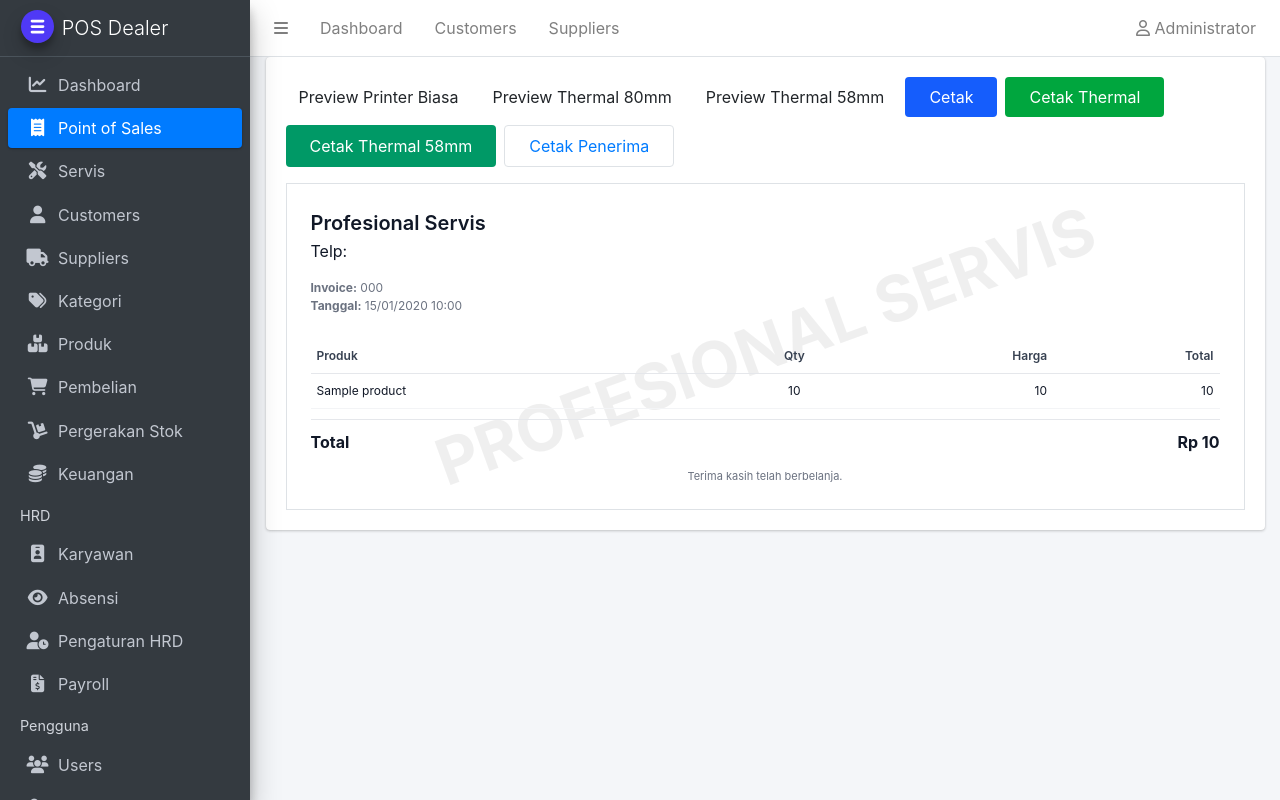
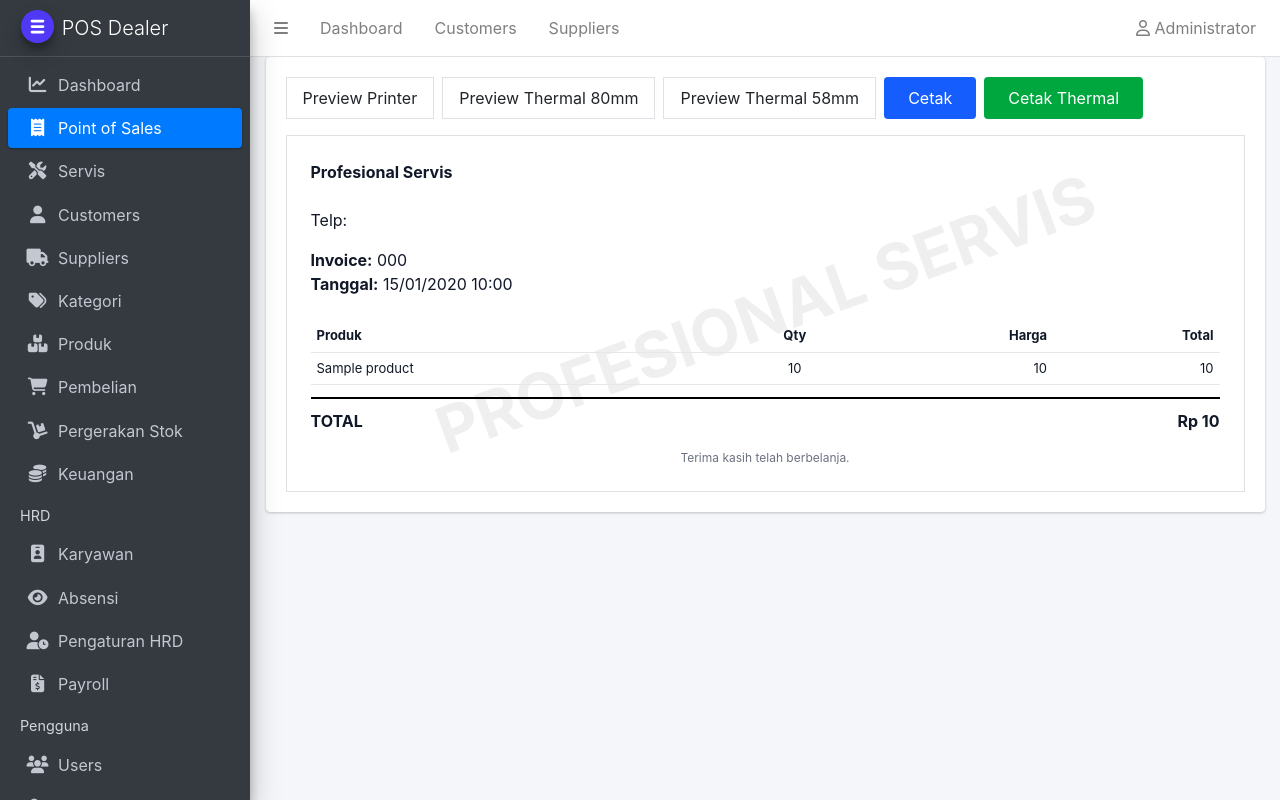
Before and after one commit to deevseek/poslaravel, a Laravel app: page /pos/transactions/1/receipt in a window 1280 px wide. Run offline with Laravel 12, Linux system fonts and the light colour scheme; a user stored in the database is signed in; data comes from the database, SQL or seed files in the repository; tables that the repository leaves empty hold one stand-in row (values such as "Sample post"); style sheets or scripts are compiled from the project's sources; some libraries are stand-ins or nearby versions.

Commit message:
Update receipt.blade.php

```diff
--- a/resources/views/pos/receipt.blade.php
+++ b/resources/views/pos/receipt.blade.php
@@ -1,13 +1,16 @@
 <x-app-layout title="Struk Pembayaran">
+
 <style>
-/* ================== GLOBAL ================== */
+/* =====================================================
+   GLOBAL
+===================================================== */
 .receipt-layout {
     margin: 0 auto;
-    background: white;
+    background: #fff;
     color: #111827;
-    font-family: "Inter", ui-sans-serif, system-ui, -apple-system, sans-serif;
+    font-family: "Inter", system-ui, -apple-system, sans-serif;
     position: relative;
-    overflow: hidden;
+    box-sizing: border-box;
 }
 
 .receipt-standard,
@@ -18,65 +21,122 @@
     z-index: 1;
 }
 
-/* ================== MODE SWITCH ================== */
+/* =====================================================
+   MODE SWITCH
+===================================================== */
 .receipt-layout[data-format="standard"] .receipt-standard {
     display: block;
 }
-
 .receipt-layout[data-format="thermal80"] .receipt-thermal-80 {
     display: block;
 }
-
 .receipt-layout[data-format="thermal58"] .receipt-thermal-58 {
     display: block;
 }
 
-/* ================== PRINT ================== */
+/* =====================================================
+   PRINT (FINAL & AMAN)
+===================================================== */
 @media print {
     @page {
-        size: 210mm 145mm;
-        margin: 10mm 30mm;
+        size: A4;
+        margin: 10mm; /* KIRI-KANAN SAMA */
     }
 
     body {
-        background: white !important;
+        margin: 0 !important;
+        padding: 0 !important;
+        background: #fff !important;
     }
 
     .receipt-actions {
         display: none !important;
     }
 
-    .receipt-layout {
+    /* PRINTER BIASA */
+    .receipt-layout[data-format="standard"] {
+        width: 100% !important;
+        margin: 0 !important;
+        padding: 0 !important;
         box-shadow: none !important;
         border: none !important;
-        padding: 0 !important;
     }
 
-    /* PRINTER BIASA */
-    .receipt-layout[data-format="standard"] {
-        width: 210mm;
-        min-height: 145mm;
-        font-size: 12px;
+    /* THERMAL */
+    .receipt-layout[data-format="thermal80"] {
+        width: 72mm;
+        margin: 0;
     }
 
-    /* THERMAL 80MM */
-    .receipt-layout[data-format="thermal80"] {
-        width: 72mm;
-        height: 297mm;
-        font-size: 11px;
-    }
-
-    /* THERMAL 58MM */
     .receipt-layout[data-format="thermal58"] {
         width: 48mm;
-        height: 297mm;
-        font-size: 10px;
+        margin: 0;
     }
 }
 
-/* ================== THERMAL ================== */
+/* =====================================================
+   WATERMARK
+===================================================== */
+.receipt-watermark {
+    position: absolute;
+    inset: 0;
+    display: flex;
+    align-items: center;
+    justify-content: center;
+    font-size: 64px;
+    font-weight: 700;
+    color: #000;
+    opacity: 0.06;
+    transform: rotate(-20deg);
+    pointer-events: none;
+    white-space: nowrap;
+    z-index: 0;
+}
+
+/* =====================================================
+   STANDARD RECEIPT
+===================================================== */
+.receipt-header {
+    display: flex;
+    justify-content: space-between;
+    align-items: flex-start;
+    gap: 20px;
+}
+
+.receipt-table {
+    width: 100%;
+    border-collapse: collapse;
+    font-size: 13px;
+}
+
+.receipt-table th,
+.receipt-table td {
+    padding: 6px;
+    border-bottom: 1px solid #e5e7eb;
+}
+
+.receipt-total {
+    display: flex;
+    justify-content: space-between;
+    font-weight: 700;
+    margin-top: 12px;
+    padding-top: 10px;
+    border-top: 2px solid #000;
+}
+
+.receipt-note {
+    margin-top: 16px;
+    text-align: center;
+    font-size: 12px;
+    color: #6b7280;
+}
+
+/* =====================================================
+   THERMAL
+===================================================== */
 .thermal {
     font-family: monospace;
+    font-size: 11px;
     line-height: 1.4;
 }
 
@@ -92,81 +152,7 @@
 .thermal-logo {
     display: block;
     margin: 0 auto 4px;
-    max-width: 60mm;
-}
-
-.receipt-layout[data-format="thermal80"] .thermal-logo {
     max-width: 40mm;
-    max-height: 18mm;
-}
-
-.receipt-header {
-    display: flex;
-    justify-content: space-between;
-    align-items: flex-start;
-    gap: 16px;
-}
-
-.receipt-store {
-    line-height: 1.5;
-}
-
-.receipt-meta {
-    font-size: 12px;
-    color: #6b7280;
-}
-
-.receipt-table {
-    width: 100%;
-    border-collapse: collapse;
-    font-size: 12px;
-}
-
-.receipt-table th {
-    text-align: left;
-    font-weight: 600;
-    color: #374151;
-    padding: 8px 6px;
-    border-bottom: 1px solid #e5e7eb;
-}
-
-.receipt-table td {
-    padding: 8px 6px;
-    border-bottom: 1px solid #f3f4f6;
-    vertical-align: top;
-}
-
-.receipt-total {
-    display: flex;
-    justify-content: space-between;
-    font-weight: 700;
-    margin-top: 10px;
-    padding-top: 10px;
-    border-top: 1px solid #e5e7eb;
-}
-
-.receipt-note {
-    font-size: 11px;
-    color: #6b7280;
-    text-align: center;
-    margin-top: 14px;
-}
-
-.receipt-watermark {
-    position: absolute;
-    inset: 0;
-    display: flex;
-    align-items: center;
-    justify-content: center;
-    font-size: 64px;
-    font-weight: 700;
-    color: #000;
-    opacity: 0.06;
-    transform: rotate(-20deg);
-    z-index: 0;
-    pointer-events: none;
-    text-align: center;
-    white-space: nowrap;
 }
 </style>
 
@@ -180,37 +166,31 @@
 
     <!-- ACTIONS -->
     <div class="receipt-actions flex flex-wrap gap-2">
-        <button data-format="standard" class="btn">Preview Printer Biasa</button>
-        <button data-format="thermal80" class="btn">Preview Thermal 80mm</button>
-        <button data-format="thermal58" class="btn">Preview Thermal 58mm</button>
+        <button data-format="standard" class="border px-3 py-2">Preview Printer</button>
+        <button data-format="thermal80" class="border px-3 py-2">Preview Thermal 80mm</button>
+        <button data-format="thermal58" class="border px-3 py-2">Preview Thermal 58mm</button>
 
-        <button data-format="standard" data-print="true" class="bg-blue-600 text-white px-4 py-2 rounded">Cetak</button>
-        <button data-format="thermal80" data-print="true" class="bg-green-600 text-white px-4 py-2 rounded">Cetak Thermal</button>
-        <button data-format="thermal58" data-print="true" class="bg-emerald-600 text-white px-4 py-2 rounded">Cetak Thermal 58mm</button>
-
-        <a href="{{ route('pos.receiver.print', $transaction) }}"
-           class="bg-indigo-50 border px-4 py-2 rounded text-indigo-700">
-            Cetak Penerima
-        </a>
+        <button data-format="standard" data-print class="bg-blue-600 text-white px-4 py-2 rounded">Cetak</button>
+        <button data-format="thermal80" data-print class="bg-green-600 text-white px-4 py-2 rounded">Cetak Thermal</button>
     </div>
 
     <div class="receipt-layout border p-6" data-layout data-format="standard">
         <div class="receipt-watermark">{{ strtoupper($store['name']) }}</div>
 
-        <!-- ================= PRINTER BIASA ================= -->
+        <!-- ================= STANDARD ================= -->
         <div class="receipt-standard">
             <div class="receipt-header">
-                <div class="receipt-store">
-                    <div class="text-lg font-semibold">{{ $store['name'] }}</div>
-                    <div>{{ $store['address'] }}</div>
-                    <div>Telp: {{ $store['phone'] }}</div>
+                <div>
+                    <strong>{{ $store['name'] }}</strong><br>
+                    {{ $store['address'] }}<br>
+                    Telp: {{ $store['phone'] }}
                 </div>
                 @if($logo)
-                    <img src="{{ $logo }}" alt="Logo {{ $store['name'] }}" style="height:70px">
+                    <img src="{{ $logo }}" style="height:70px">
                 @endif
             </div>
 
-            <div class="receipt-meta mt-3">
+            <div class="mt-3">
                 <div><strong>Invoice:</strong> {{ $transaction->invoice_number }}</div>
                 <div><strong>Tanggal:</strong> {{ $transaction->created_at->format('d/m/Y H:i') }}</div>
             </div>
@@ -237,105 +217,80 @@
             </table>
 
             <div class="receipt-total">
-                <span>Total</span>
+                <span>TOTAL</span>
                 <span>Rp {{ number_format($transaction->total) }}</span>
             </div>
 
             <div class="receipt-note">Terima kasih telah berbelanja.</div>
         </div>
 
-        <!-- ================= THERMAL 80MM ================= -->
+        <!-- ================= THERMAL 80 ================= -->
         <div class="receipt-thermal-80 thermal">
             <div class="center">
-                @if($logo)
-                    <img src="{{ $logo }}" alt="Logo {{ $store['name'] }}" class="thermal-logo">
-                @endif
+                @if($logo)<img src="{{ $logo }}" class="thermal-logo">@endif
                 <strong>{{ $store['name'] }}</strong><br>
-                {{ $store['address'] }}<br>
                 {{ $store['phone'] }}
             </div>
 
             <hr>
 
-            <div>Invoice: {{ $transaction->invoice_number }}</div>
-            <div>{{ $transaction->created_at->format('d/m/Y H:i') }}</div>
+            Invoice: {{ $transaction->invoice_number }}<br>
+            {{ $transaction->created_at->format('d/m/Y H:i') }}
 
             <hr>
 
             @foreach($transaction->items as $item)
                 <div><strong>{{ $item->product?->name }}</strong></div>
-                <div class="flex justify-between">
+                <div style="display:flex;justify-content:space-between">
                     <span>{{ $item->quantity }} x {{ number_format($item->price) }}</span>
                     <span>{{ number_format($item->total) }}</span>
                 </div>
             @endforeach
 
             <hr>
-            <div class="flex justify-between">
-                <strong>TOTAL</strong>
-                <strong>{{ number_format($transaction->total) }}</strong>
+
+            <div style="display:flex;justify-content:space-between;font-weight:bold">
+                <span>TOTAL</span>
+                <span>{{ number_format($transaction->total) }}</span>
             </div>
-            <div class="center text-xs mt-2">Terima kasih.</div>
         </div>
 
-        <!-- ================= THERMAL 58MM ================= -->
+        <!-- ================= THERMAL 58 ================= -->
         <div class="receipt-thermal-58 thermal">
             <div class="center">
                 <strong>{{ $store['name'] }}</strong><br>
-                {{ $store['address'] }}<br>
                 {{ $store['phone'] }}
             </div>
 
             <hr>
 
-            <div>Invoice: {{ $transaction->invoice_number }}</div>
-            <div>{{ $transaction->created_at->format('d/m/Y H:i') }}</div>
-
             @foreach($transaction->items as $item)
                 <div><strong>{{ Str::limit($item->product?->name, 22) }}</strong></div>
-                <div class="flex justify-between">
+                <div style="display:flex;justify-content:space-between">
                     <span>{{ $item->quantity }} x {{ number_format($item->price) }}</span>
                     <span>{{ number_format($item->total) }}</span>
                 </div>
             @endforeach
 
             <hr>
-            <div class="flex justify-between">
-                <strong>TOTAL</strong>
-                <strong>{{ number_format($transaction->total) }}</strong>
+
+            <div style="display:flex;justify-content:space-between;font-weight:bold">
+                <span>TOTAL</span>
+                <span>{{ number_format($transaction->total) }}</span>
             </div>
-            <div class="center text-xs mt-2">Terima kasih.</div>
         </div>
 
     </div>
 </div>
 
-<style id="print-page-style"></style>
 <script>
 const layout = document.querySelector('[data-layout]');
-const pageStyle = document.getElementById('print-page-style');
-const pageSizes = {
-    standard: { size: '210mm 145mm', margin: '10mm 30mm' },
-    thermal80: { size: '72mm 297mm', margin: '4mm' },
-    thermal58: { size: '48mm 297mm', margin: '4mm' },
-};
-
-const applyPageStyle = (format) => {
-    const config = pageSizes[format] ?? pageSizes.standard;
-    pageStyle.textContent = `@media print { @page { size: ${config.size}; margin: ${config.margin}; } }`;
-};
-
-document.querySelectorAll('.receipt-actions [data-format]').forEach(btn => {
+document.querySelectorAll('[data-format]').forEach(btn => {
     btn.onclick = () => {
-        const format = btn.dataset.format;
-        layout.dataset.format = format;
-        applyPageStyle(format);
-        if (btn.hasAttribute('data-print')) {
-            window.print();
-        }
+        layout.dataset.format = btn.dataset.format;
+        if (btn.hasAttribute('data-print')) window.print();
     };
 });
+</script>
 
-applyPageStyle(layout.dataset.format);
-</script>
 </x-app-layout>
```
